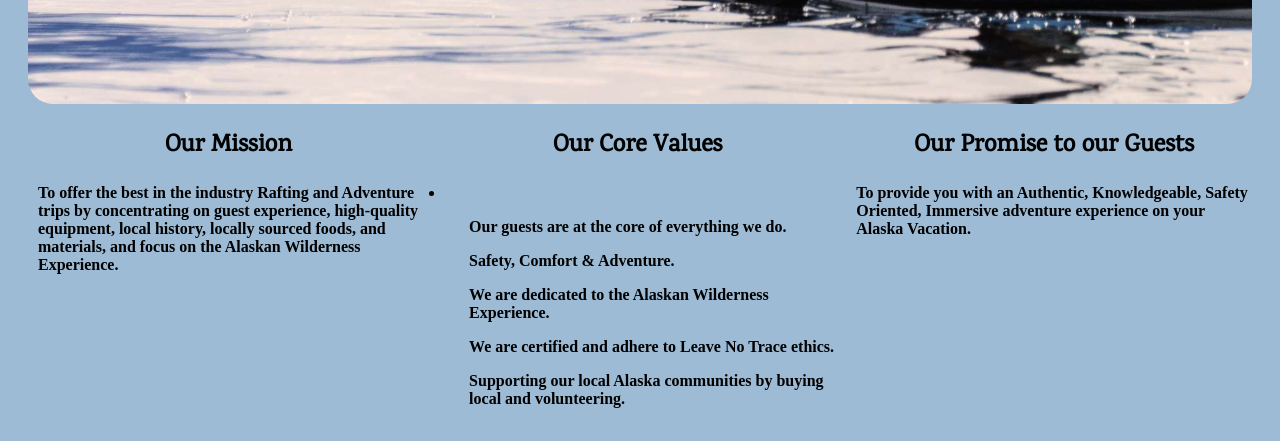
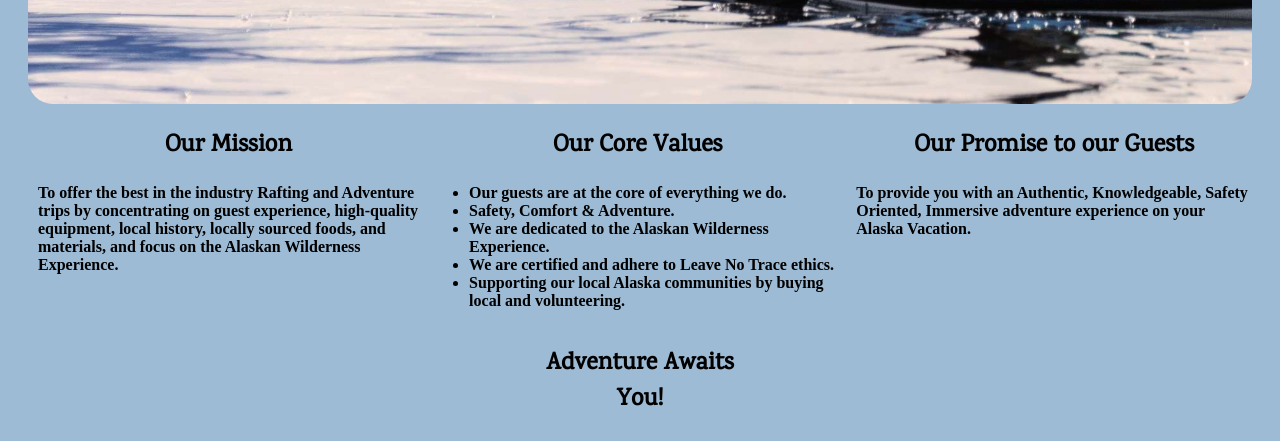
Before and after one commit to wcvaughan/wdd130, a plain HTML site: page wwr/about.html in a window 1280 px wide. Shown: the part 729-1170 px from the top of the page. Drawn offline with Linux system fonts and the light colour scheme.

Commit message:
fixed list

```diff
--- a/wwr/about.html
+++ b/wwr/about.html
@@ -58,13 +58,13 @@
                 </div>
                 <div class="values">
                     <h2>Our Core Values</h2>
-                    <li>
-                        <ul>Our guests are at the core of everything we do.</ul>
-                        <ul>Safety, Comfort & Adventure.</ul>
-                        <ul>We are dedicated to the Alaskan Wilderness Experience.</ul>
-                        <ul>We are certified and adhere to Leave No Trace ethics.</ul>
-                        <ul>Supporting our local Alaska communities by buying local and volunteering.</ul>
-                    </li>
+                    <ul>
+                        <li>Our guests are at the core of everything we do.</li>
+                        <li>Safety, Comfort & Adventure.</li>
+                        <li>We are dedicated to the Alaskan Wilderness Experience.</li>
+                        <li>We are certified and adhere to Leave No Trace ethics.</li>
+                        <li>Supporting our local Alaska communities by buying local and volunteering.</li>
+                    </ul>
                 </div>
                 <div class="promise">
                     <h2>Our Promise to our Guests</h2>
```
